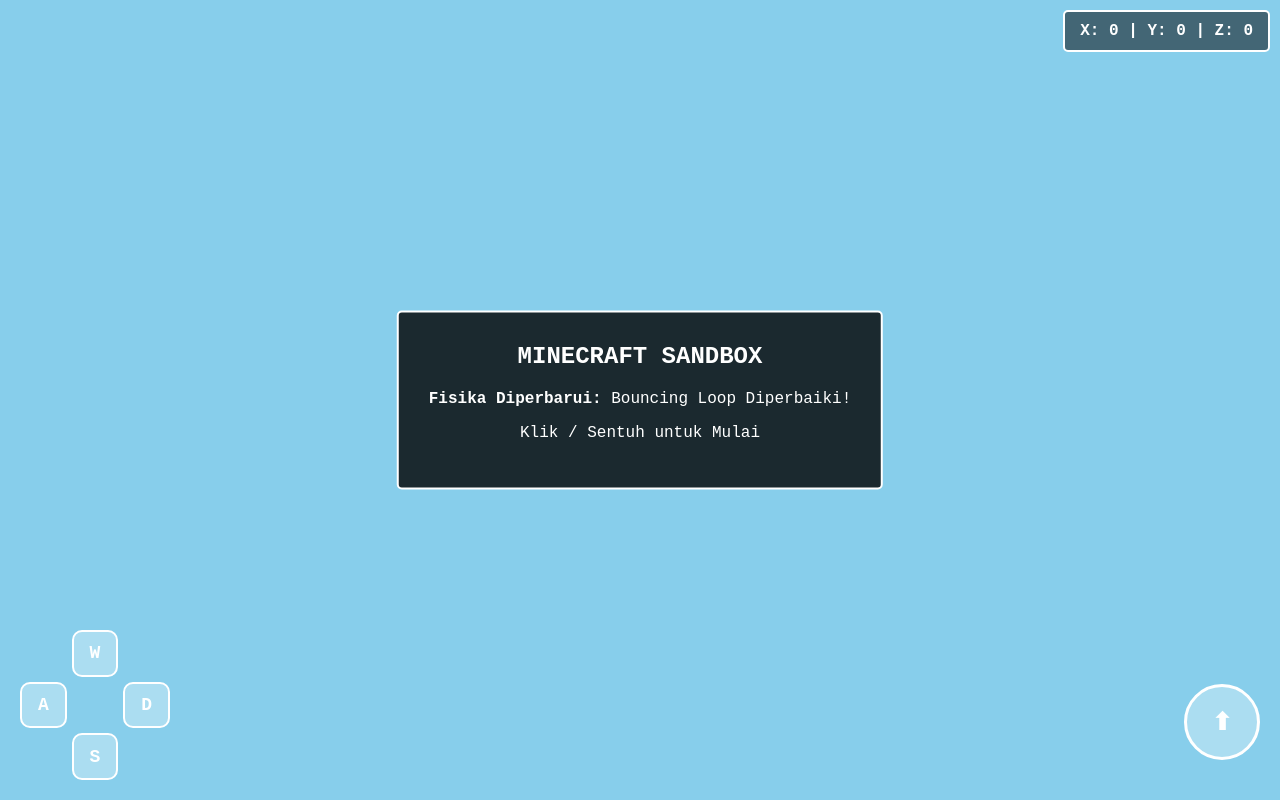
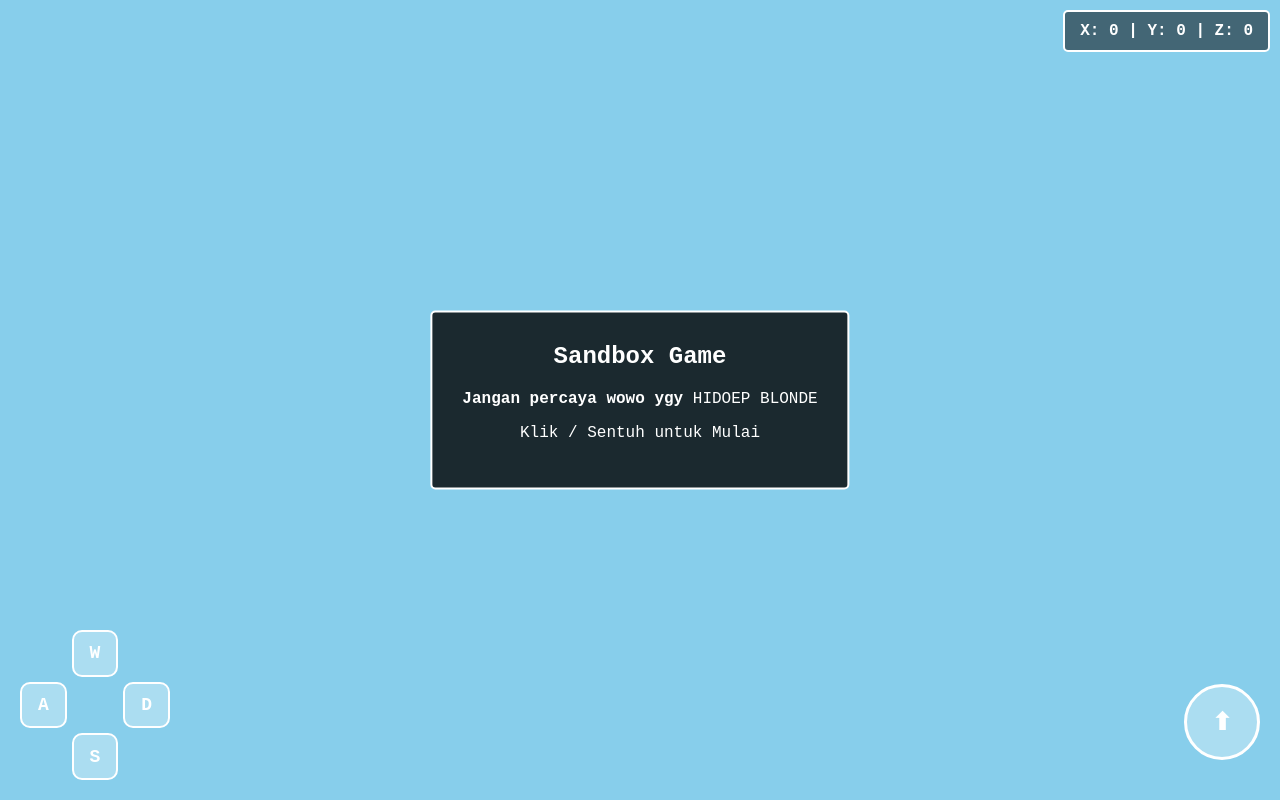
Before and after one commit to lynnxreizu6652/demo-voxel-game, a plain HTML site: page index.html in a window 1280 px wide. Drawn offline with nearby package versions, Linux system fonts and the light colour scheme.

Commit message:
Update index.html

```diff
--- a/index.html
+++ b/index.html
@@ -19,8 +19,8 @@
 <body>
     <div id="coords">X: 0 | Y: 0 | Z: 0</div>
     <div id="ui">
-        <h2 style="margin-top: 0;">MINECRAFT SANDBOX</h2>
-        <p><b>Fisika Diperbarui:</b> Bouncing Loop Diperbaiki!</p>
+        <h2 style="margin-top: 0;">Sandbox Game</h2>
+        <p><b>Jangan percaya wowo ygy</b> HIDOEP BLONDE</p>
         <p>Klik / Sentuh untuk Mulai</p>
     </div>
     <div id="crosshair">+</div>
```
